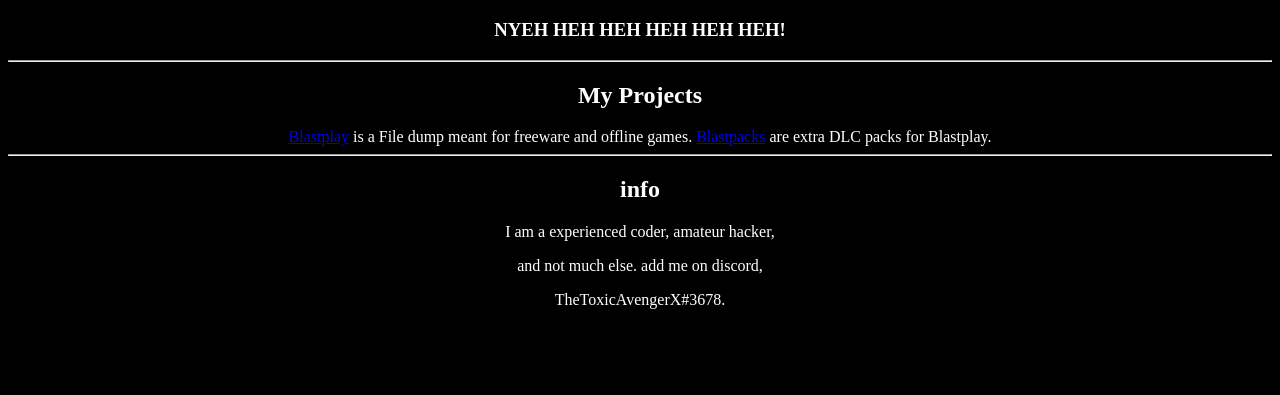
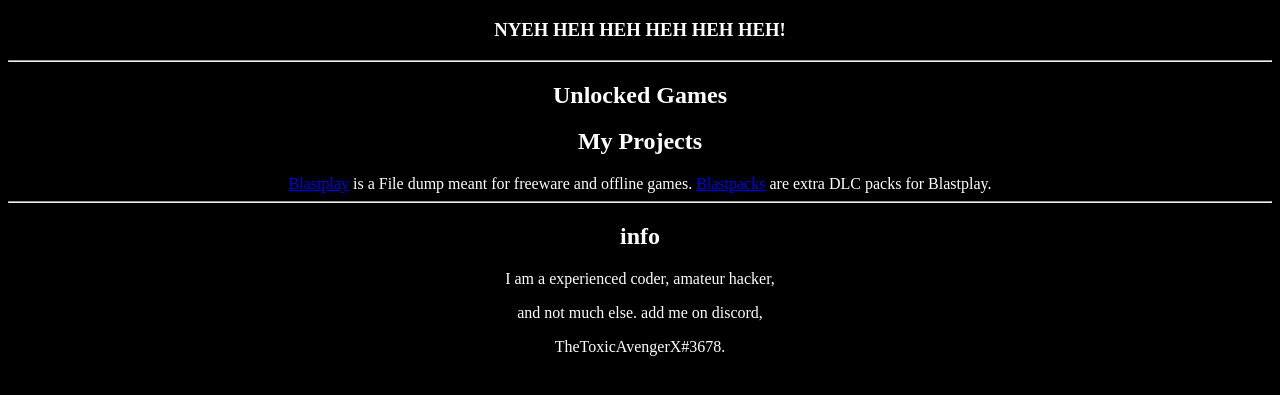
Before and after one commit to ToxicAvengerX/ToxicAvengerX.github.io, a plain HTML site: page index.html in a window 1280 px wide. Shown: the part 71-466 px from the top of the page. Drawn offline with Linux system fonts and the light colour scheme.

Commit message:
Update index.html

```diff
--- a/index.html
+++ b/index.html
@@ -19,6 +19,8 @@
 <h3>NYEH HEH HEH HEH HEH HEH!</h3>
 
 <hr>
+
+<h2>Unlocked Games</h2>
 
 <h2>My Projects</h2>
 
```
